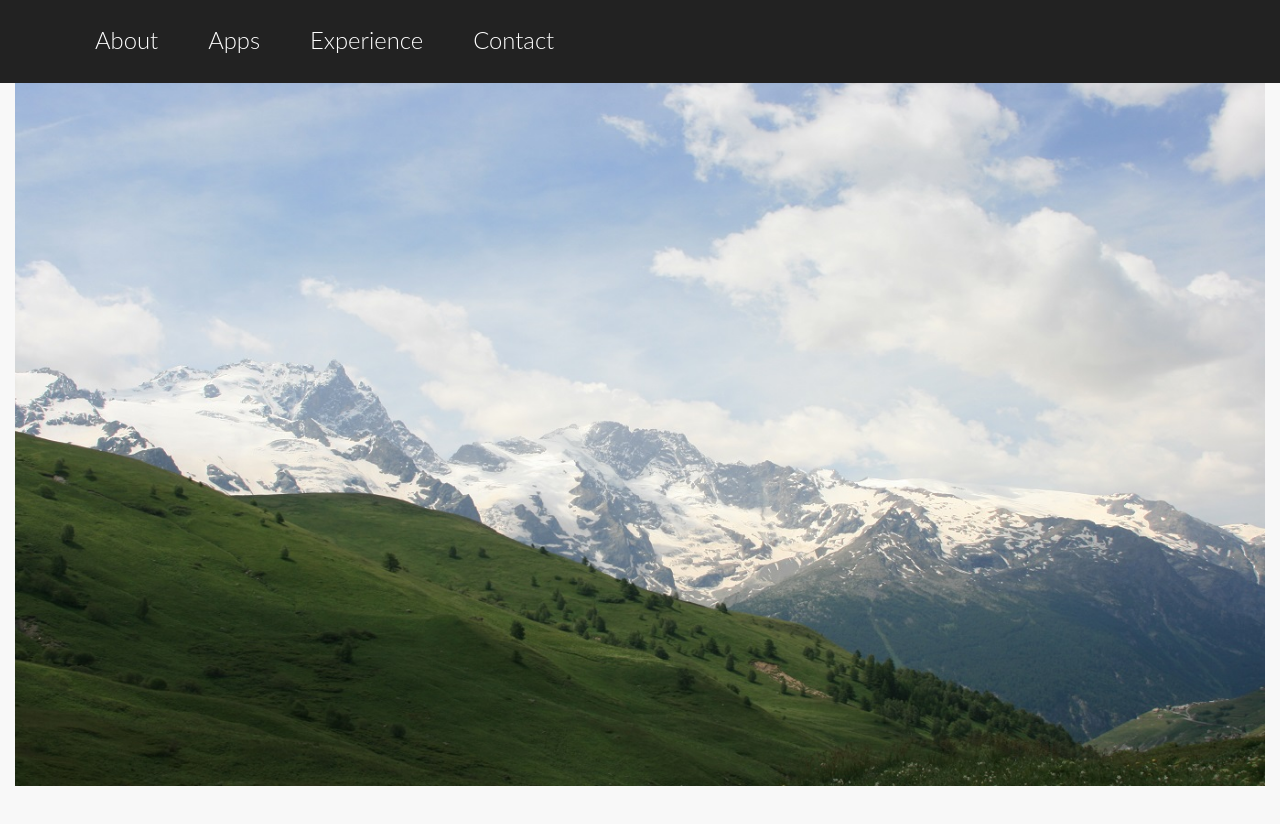
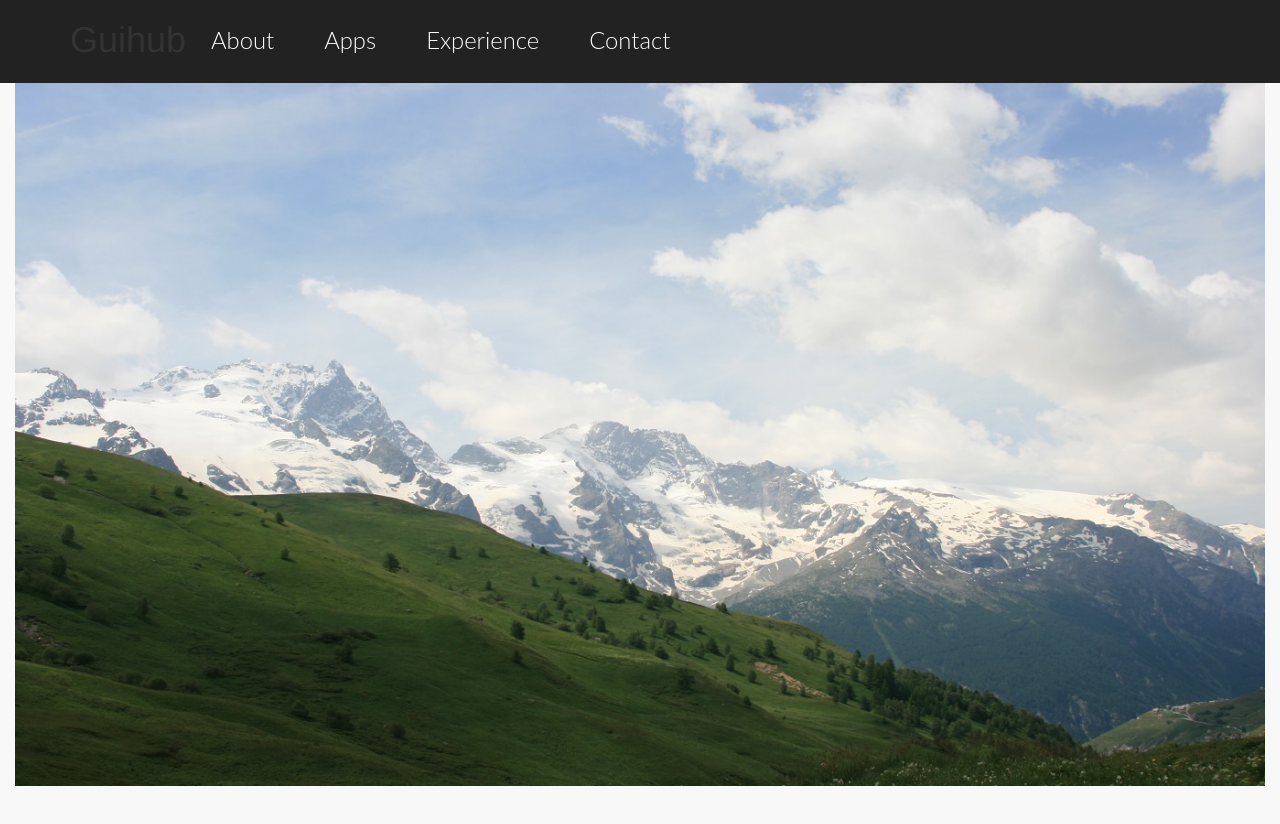
Before and after one commit to gvialpai/gvialpai.github.io, a plain HTML site: page index.html in a window 1280 px wide. Drawn offline with nearby package versions, Linux system fonts and the light colour scheme.

Commit message:
Functional Hamburger with h1

```diff
--- a/index.html
+++ b/index.html
@@ -22,6 +22,8 @@
           <span class="icon-bar"></span>
           <span class="icon-bar"></span>
         </button>
+        <li><a id="home-button" href="#home"><h1>Guihub</h1></a></li>
+
       </div>
 
           <div class="collapse navbar-collapse" id="bs-example-navbar-collapse-1">
```
